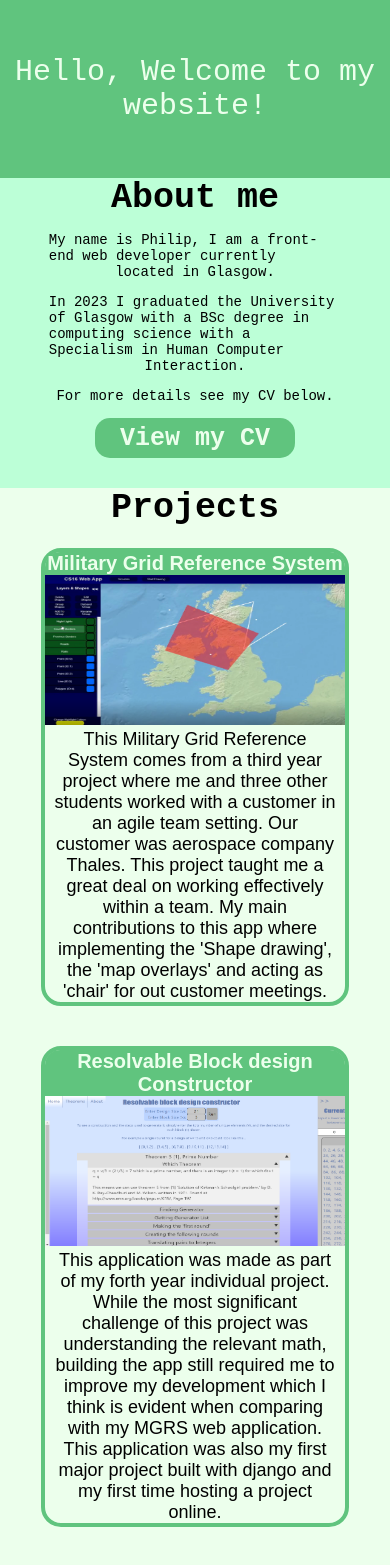
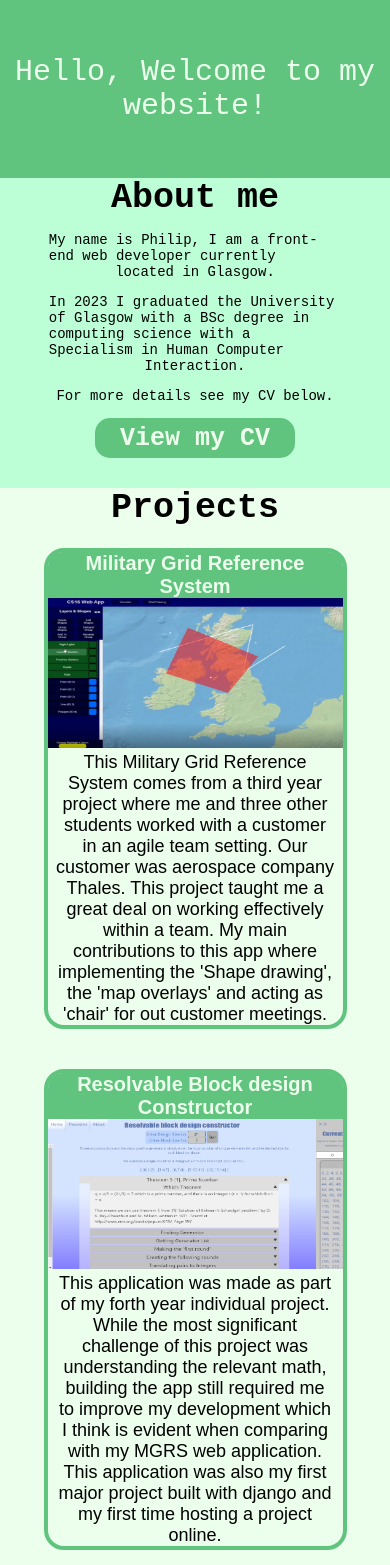
Before and after one commit to Philip748/portfolio-app, a React (Create React App) app: page / in a window 390 px wide. Shown: the top 1565 px of the page. Built offline with nearby package versions, Linux system fonts and the light colour scheme.

Commit message:
mobile css fix

```diff
--- a/src/Project.css
+++ b/src/Project.css
@@ -53,11 +53,13 @@
 
 @media (pointer:none), (pointer:coarse){
     .containerDiv{
-        width: 300px;
+        width: 295px;
+        margin-left: 5px;
+        margin-right: 5px;
     }
 
     #imageDiv{
-        width: 300px;
+        width: 295px;
     }
 
     #image{
```
